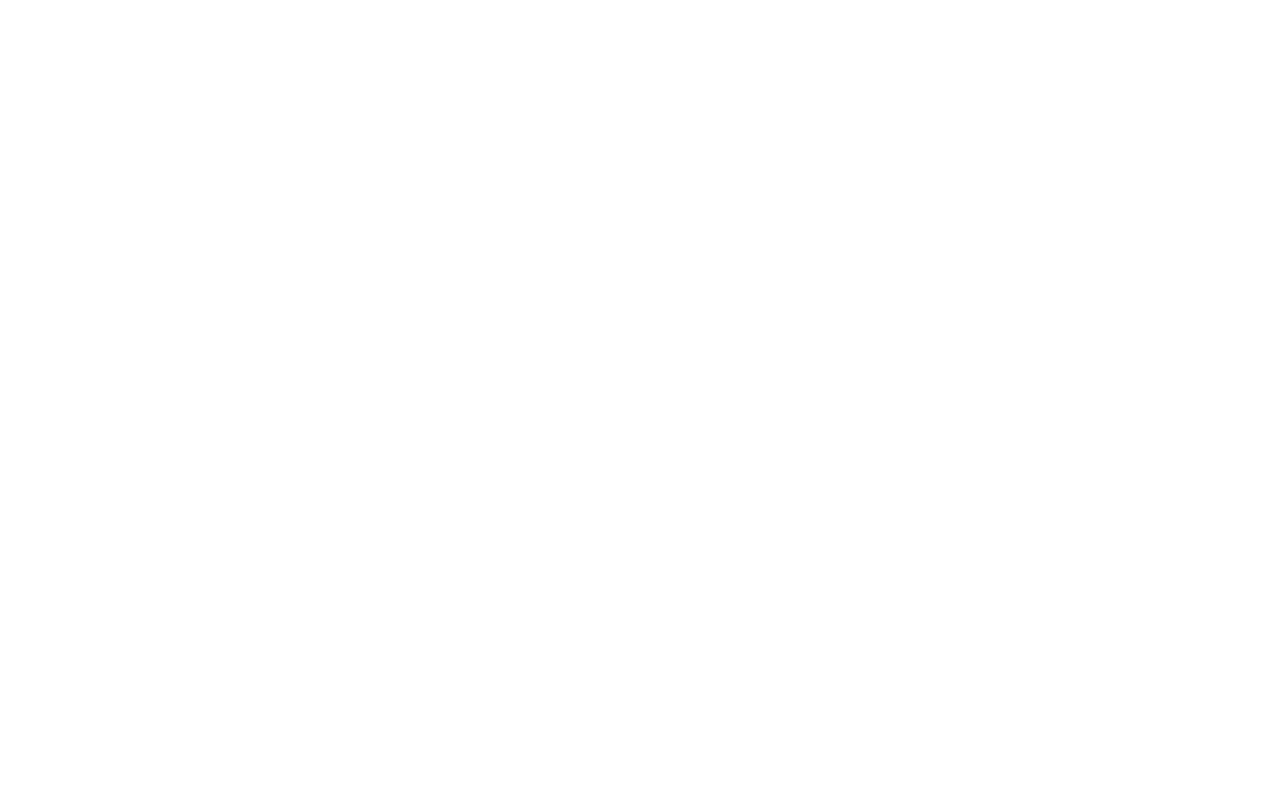
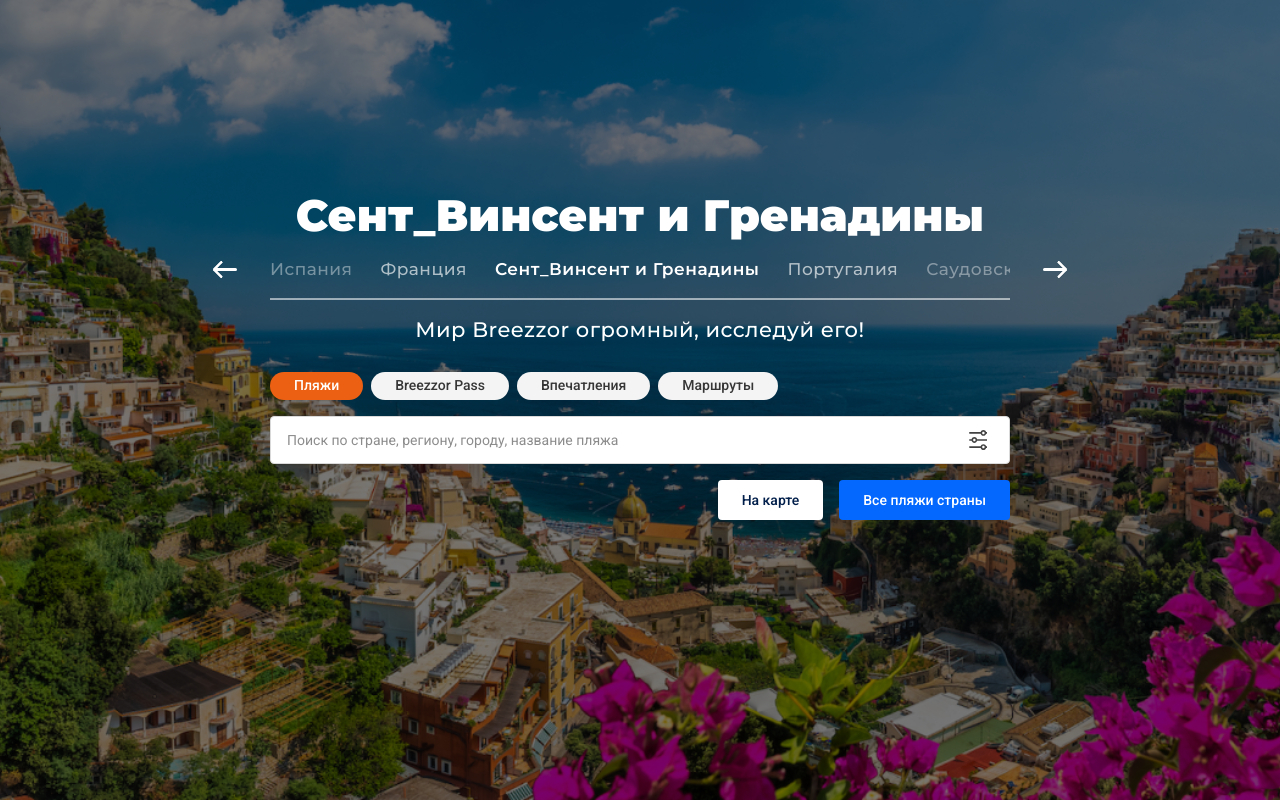
Before and after one commit to suprunivss/travel-tech, a React (Create React App) app: page / in a window 1280 px wide. Built offline with nearby package versions, Linux system fonts and the light colour scheme; the HTML template or start-up script is replaced by a standard one.

Commit message:
feat: create main component

```diff
--- a/src/components/Main/Main.jsx
+++ b/src/components/Main/Main.jsx
@@ -1,7 +1,68 @@
+import Slider from '../Slider/Slider';
+import './Main.scss';
+import Chips from '../Chips/Chips';
+import Input from '../Input/Input';
+import Button from '../Button/Button';
+import { useReducer } from 'react';
+
 const Main = () => {
+  const buttonsValue = [{
+    button: 'Пляжи',
+    placeholder: 'Поиск по стране, региону, городу, название пляжа',
+  }, {
+    button: 'Breezzor Pass',
+    placeholder: 'Поиск по стране, региону, городу, названию отеля',
+  }, {
+    button: 'Впечатления',
+    placeholder: 'Поиск по стране, региону, городу, названию впечатления',
+  }, {
+    button: 'Маршруты',
+    placeholder: 'Поиск по стране, региону, городу, названию маршрута',
+  }];
+
+  const [state, dispatch] = useReducer(
+    reducer,
+    buttonsValue[0],
+  );
+
+  function reducer(state, action) {
+    switch (action.type) {
+      default:
+        return action.payload;
+    }
+  }
+
+  function dispatchValue(index) {
+    dispatch({
+      payload: buttonsValue[index],
+    });
+  }
+
   return (
-    <div>
-
+    <div className="main">
+      <div className="main__slider">
+        <Slider/>
+      </div>
+      <div className="main__chips container">
+        { buttonsValue.map((item, index) => {
+          return (
+            <Chips key={ index } active={ state.button } onClick={ () => dispatchValue(index) }>
+              { item.button }
+            </Chips>
+          );
+        }) }
+      </div>
+      <div className="main__input container">
+        <Input placeholder={ state.placeholder }/>
+      </div>
+      <div className="main__buttons container">
+        <Button color="white">
+          На карте
+        </Button>
+        <Button color="blue">
+          Все пляжи страны
+        </Button>
+      </div>
     </div>
   );
 };
--- a/src/components/Main/Main.scss
+++ b/src/components/Main/Main.scss
@@ -0,0 +1,39 @@
+* {
+  margin: 0;
+  padding: 0;
+  box-sizing: border-box;
+}
+
+.container {
+  width: 740px;
+  margin: 0 auto;
+  padding: 0;
+}
+
+.main {
+  padding-top: 190px;
+  background:  url("../../assets/img/main.png") no-repeat center /cover, rgba(31, 31, 31, 0.6);
+  background-blend-mode: multiply;
+  background-size: cover;
+  height: 100vh;
+
+  &__slider {
+    margin-bottom: 24px;
+  }
+
+  &__chips {
+    display: flex;
+    gap: 8px;
+  }
+
+  &__input {
+    margin: 16px auto;
+  }
+
+  &__buttons {
+    display: flex;
+    align-items: center;
+    justify-content: flex-end;
+    gap: 16px;
+  }
+}
```
Also changed, not shown: src/assets/img/main.png (added).
